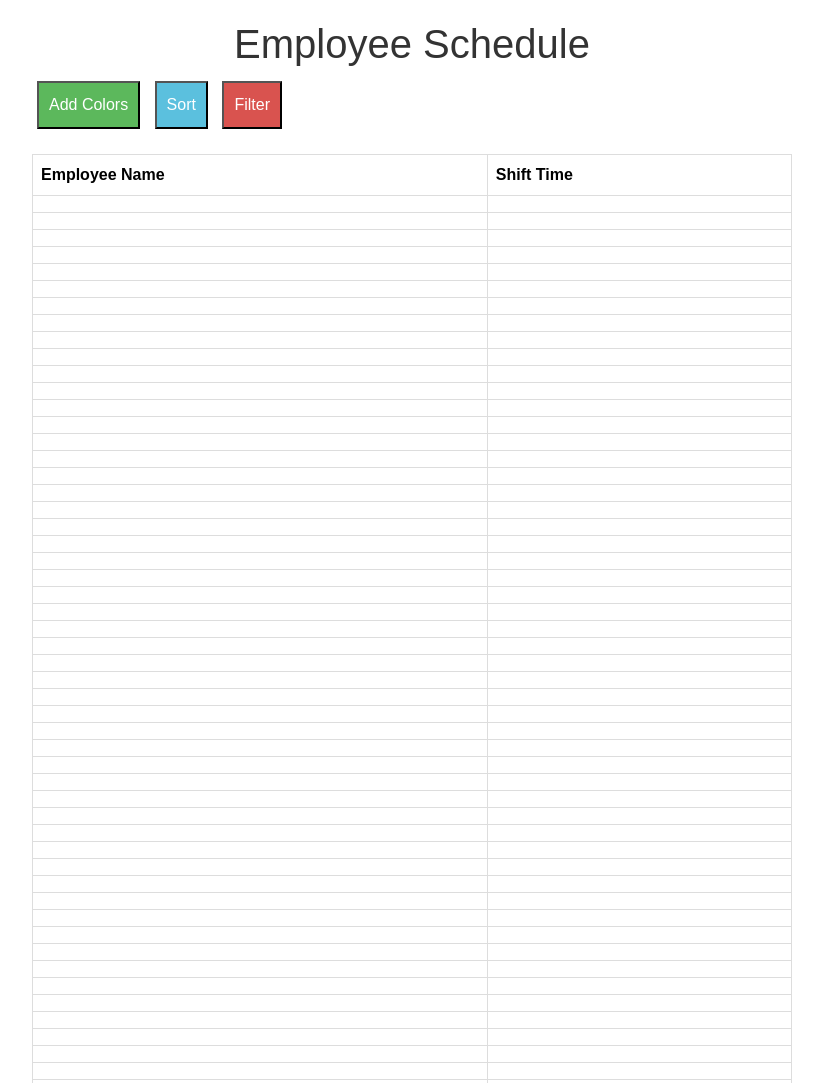
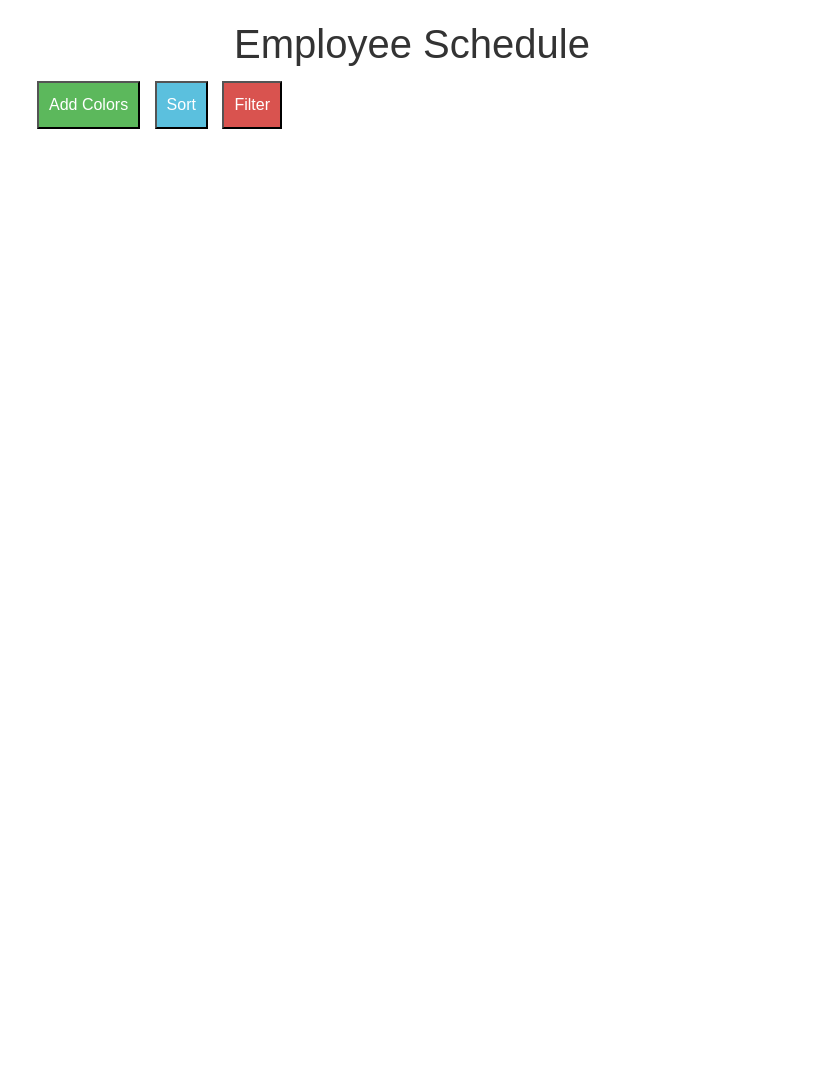
Before and after one commit to dany-martsenuck/rozklad2, a plain HTML site: page index.html in a window 1280 px wide. Shown: the top 1083 px of the page, without its empty margins (228-1051 px from the left). After the commit the page ends 800 px from the top, so only its background shows below. Drawn offline with nearby package versions, Linux system fonts and the light colour scheme.

Commit message:
Update index.html

```diff
--- a/index.html
+++ b/index.html
@@ -17,12 +17,8 @@
     <button id="sortButton">Sort</button>
     <button id="filterButton">Filter</button>
     <table class="table">
-        <thead>
-            <tr>
-                <th scope="col">Employee Name</th>
-                <th scope="col">Shift Time</th>
-                <!-- Add more columns as needed -->
-            </tr>
+        <thead id="tableHeaders">
+            <!-- Table headers will be dynamically added here -->
         </thead>
         <tbody id="scheduleTableBody">
             <!-- Table rows will be dynamically added here -->
@@ -30,38 +26,5 @@
     </table>
 </div>
 
-<script>
-// Function to render the employee schedule table
-function renderTable(data) {
-    const tableBody = document.getElementById('scheduleTableBody');
-    tableBody.innerHTML = '';
-
-    data.forEach(row => {
-        const rowElement = document.createElement('tr');
-
-        // Displaying data in two columns: Employee Name and Shift Time
-        const cell1 = document.createElement('td');
-        cell1.textContent = row['Employee Name'];
-        rowElement.appendChild(cell1);
-
-        const cell2 = document.createElement('td');
-        cell2.textContent = row['Shift Time'];
-        rowElement.appendChild(cell2);
-
-        // Add more cells/columns as needed
-
-        tableBody.appendChild(rowElement);
-    });
-}
-
-// Fetch data and render table on page load
-document.addEventListener('DOMContentLoaded', async () => {
-    const scheduleData = await fetchData();
-    if (scheduleData) {
-        renderTable(scheduleData.data);
-    }
-});
-</script>
-
 </body>
 </html>
```
